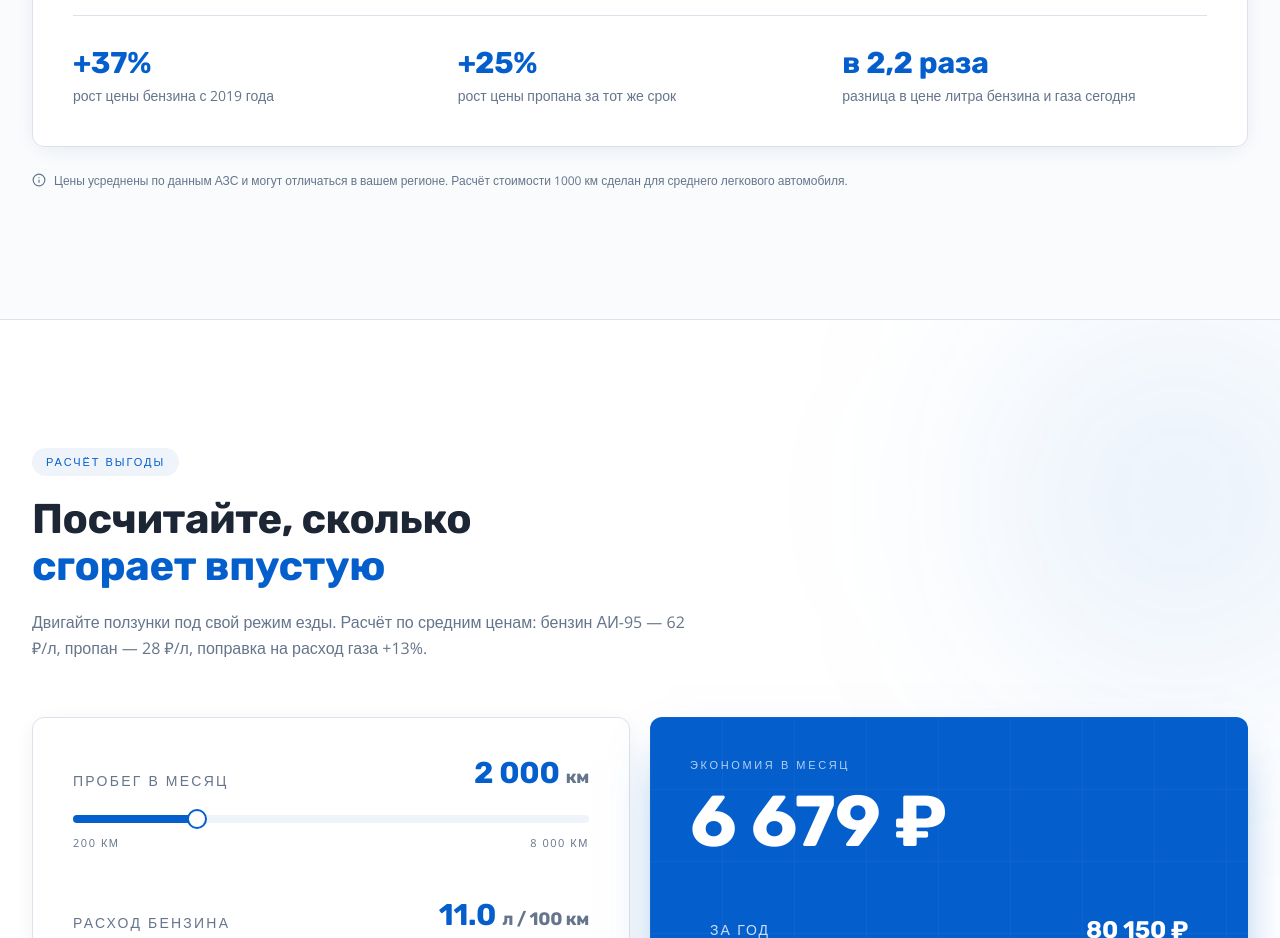
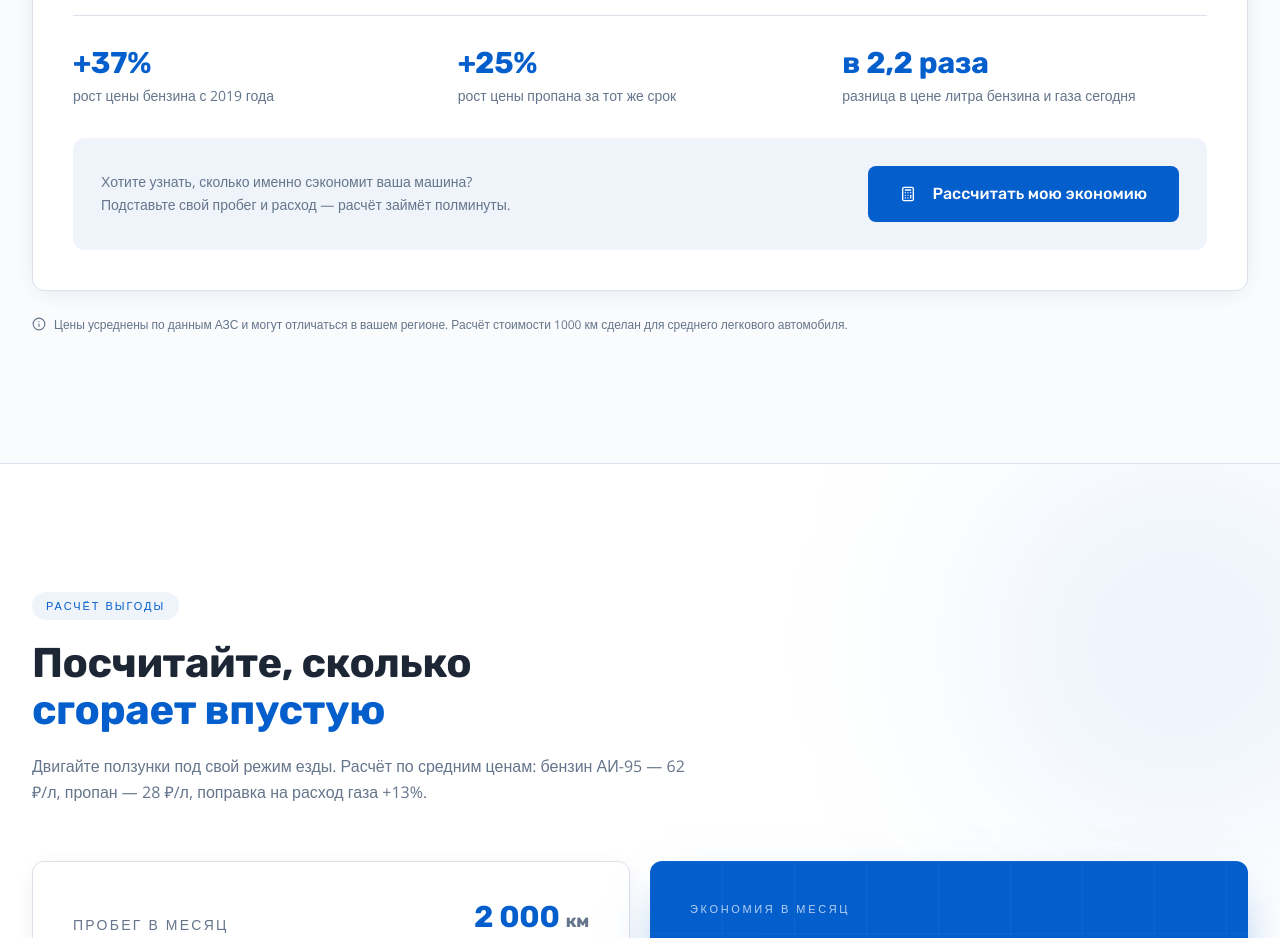
Before and after one commit to danklav1/proektirovanie-rossiya, a React (Vite) app: page / in a window 1280 px wide. Shown: the part 3200-4138 px from the top of the page. Built offline with nearby package versions, Linux system fonts and the light colour scheme.

Commit message:
[FEAT] Добавил кнопку расчёта экономии

```diff
--- a/src/components/site/FuelPrices.tsx
+++ b/src/components/site/FuelPrices.tsx
@@ -9,6 +9,7 @@ import {
   YAxis,
 } from 'recharts';
 import Icon from '@/components/ui/icon';
+import { Button } from '@/components/ui/button';
 import SectionHeading from './SectionHeading';
 
 const FUELS = [
@@ -56,6 +57,13 @@ const TABS = [
   { id: 'diesel', label: 'Дизель' },
   { id: 'lpg', label: 'Пропан' },
 ];
+
+const scrollToCalc = () => {
+  const el = document.getElementById('calc');
+  if (el) {
+    window.scrollTo({ top: el.getBoundingClientRect().top + window.scrollY - 76, behavior: 'smooth' });
+  }
+};
 
 const money = (v: number) => `${Math.round(v).toLocaleString('ru-RU')} ₽`;
 
@@ -259,6 +267,21 @@ const FuelPrices = () => {
               </div>
             </div>
           </div>
+
+          <div className="mt-8 flex flex-wrap items-center justify-between gap-5 rounded-xl bg-secondary p-6 sm:p-7">
+            <p className="max-w-md text-sm leading-relaxed text-muted-foreground">
+              Хотите узнать, сколько именно сэкономит ваша машина? Подставьте свой пробег и расход —
+              расчёт займёт полминуты.
+            </p>
+            <Button
+              size="lg"
+              onClick={scrollToCalc}
+              className="h-14 rounded-lg px-8 font-display text-base tracking-normal"
+            >
+              <Icon name="Calculator" size={18} className="mr-2" />
+              Рассчитать мою экономию
+            </Button>
+          </div>
         </div>
 
         <p className="mt-6 flex items-start gap-2 text-xs leading-relaxed text-muted-foreground">
```
